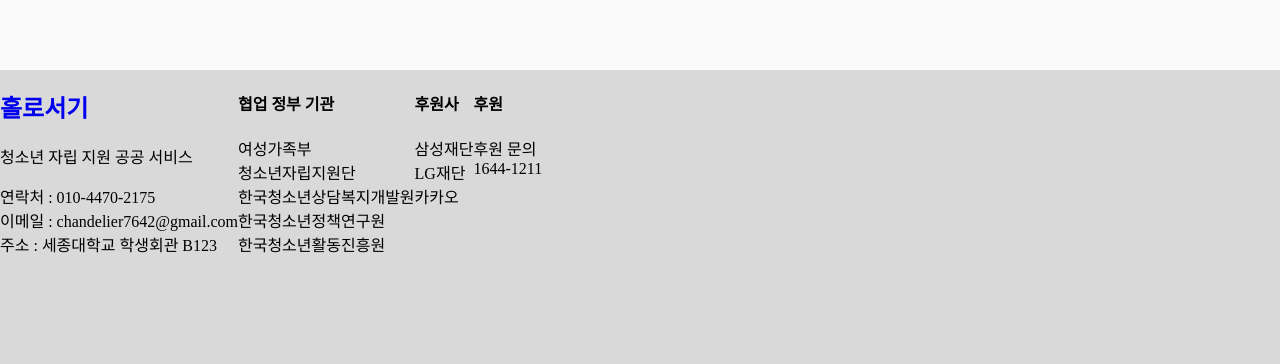
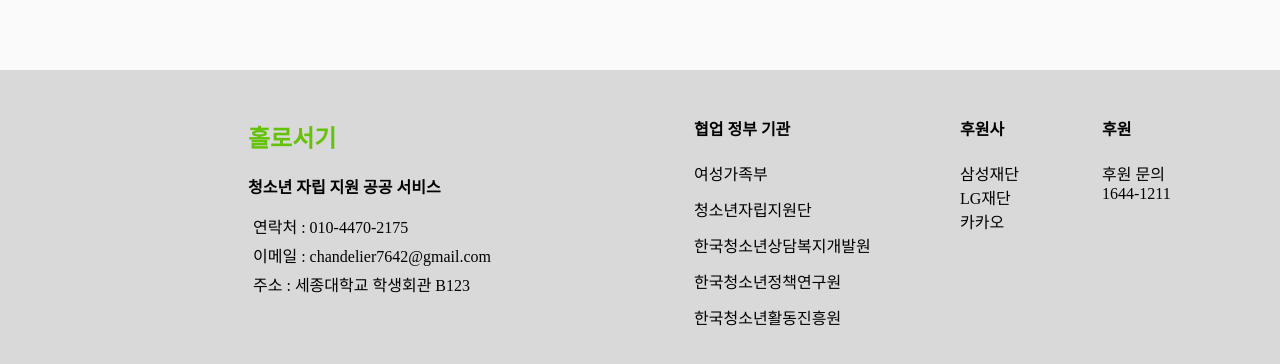
Before and after one commit to Teamo-project/Teamo-frontend, a React (Create React App) app: page /postlist in a window 1280 px wide. Shown: the part 568-932 px from the top of the page. Built offline with nearby package versions, Linux system fonts and the light colour scheme; no server answers; a small style sheet from the web is missing.

Commit message:
edit navigate

```diff
--- a/src/components/js/Redirection.js
+++ b/src/components/js/Redirection.js
@@ -4,6 +4,7 @@ import axios from "axios";
 import { useDispatch, useSelector } from "react-redux";
 import { login } from "../../redux/slices/userSlice";
 import { useEffect, useState } from "react";
+import jwtDecode from "jwt-decode";
 
 // 구글로그인 화면
 function Redirection() {
@@ -29,15 +30,13 @@ function Redirection() {
       )
       .then((res) => {
         localStorage.setItem("token", accessToken);
-        console.log(res);
+        console.log(accessToken, jwtDecode(accessToken));
         dispatch(
           login({
             userId: res.data.id,
             userToken: accessToken,
             userEmail: res.data.email,
-
             userImg: res.data.img,
-
             userName: res.data.name,
           })
         );
@@ -46,7 +45,7 @@ function Redirection() {
         alert("oAuth token expired");
       });
 
-    navigate("/");
+    // navigate("/");
     console.log(`엑세스토큰 : ${accessToken} 을 저장했습니다.`);
   }, [accessToken, dispatch]);
 
--- a/src/routes/js/mento.js
+++ b/src/routes/js/mento.js
@@ -1,9 +1,9 @@
 import Navigation from "../../components/js/navigation";
 import mentoStyle from "../css/mento.module.css";
 import Posts from "../../components/js/mentoPosts";
-import Footer from "../../components/js/footer";
+
 import { Link } from "react-router-dom";
-
+import home from "../css/home.module.css";
 import menu from "../../components/css/navigationMenu.module.css";
 import { Button } from "react-bootstrap";
 import Pagination from "react-js-pagination";
@@ -62,9 +62,7 @@ function Mento() {
           position: "relative",
           display: "flex",
           flexDirection: "column",
-          width: "980px",
-          // marginLeft: "230px",
-          // marginRight: "230px",
+          width: "1180px",
           margin: "0 auto",
         }}
       >
@@ -152,7 +150,39 @@ function Mento() {
           </div>
         </div>
       </div>
-      <Footer />
+      {/* <Footer /> */}
+      <div className={home.footer}>
+        <div className={home.footerLeft}>
+          <Link to="/" style={{ textDecoration: "none" }}>
+            <h2>홀로서기</h2>
+          </Link>
+          <p>청소년 자립 지원 공공 서비스</p>
+          <div>연락처 : 010-4470-2175</div>
+          <div>이메일 : chandelier7642@gmail.com</div>
+          <div>주소 : 세종대학교 학생회관 B123</div>
+        </div>
+        <div className={home.footerRight}>
+          <div className={home.footerAgency}>
+            <h4>협업 정부 기관</h4>
+            <div>여성가족부</div>
+            <div>청소년자립지원단</div>
+            <div>한국청소년상담복지개발원</div>
+            <div>한국청소년정책연구원</div>
+            <div>한국청소년활동진흥원</div>
+          </div>
+          <div className={home.footerSponsor}>
+            <h4>후원사</h4>
+            <div>삼성재단</div>
+            <div>LG재단</div>
+            <div>카카오</div>
+          </div>
+          <div className={home.footerSpon}>
+            <h4>후원</h4>
+            <div>후원 문의</div>
+            <div>1644-1211</div>
+          </div>
+        </div>
+      </div>
     </div>
   );
 }
```
